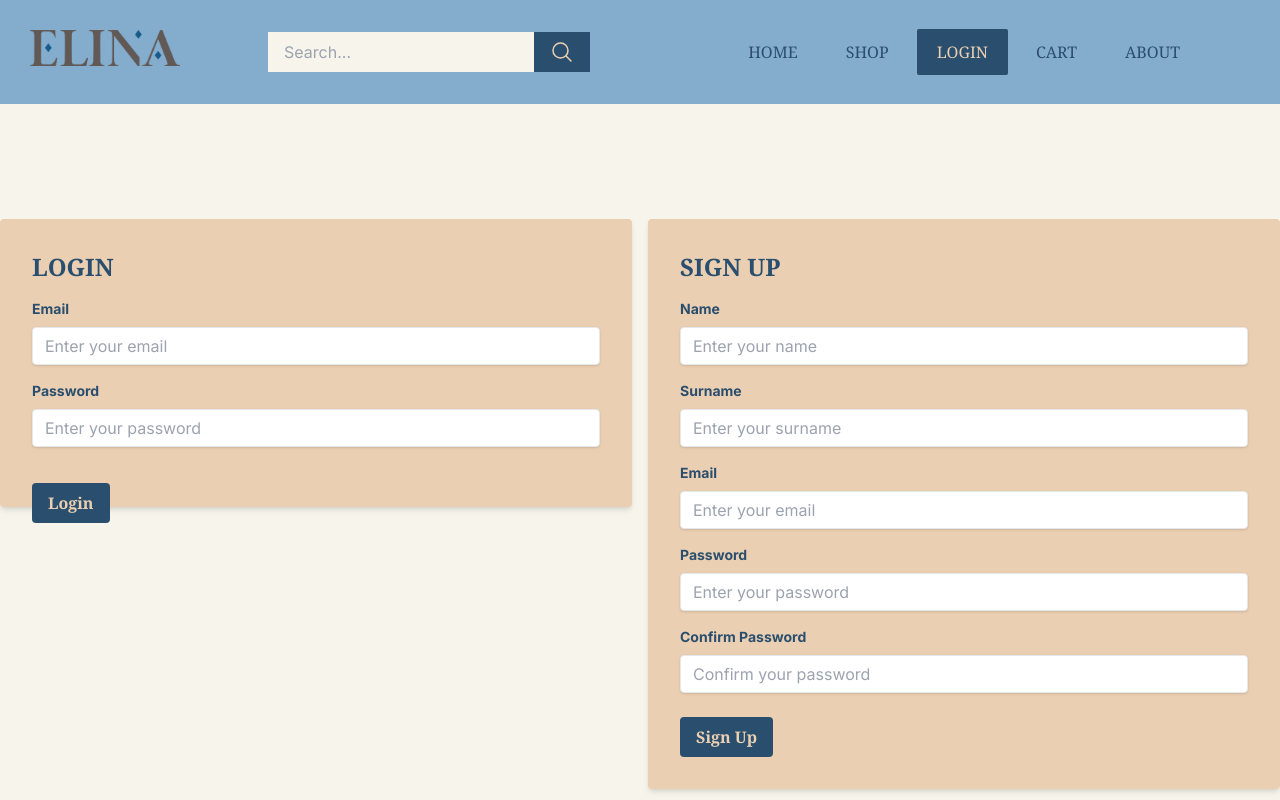
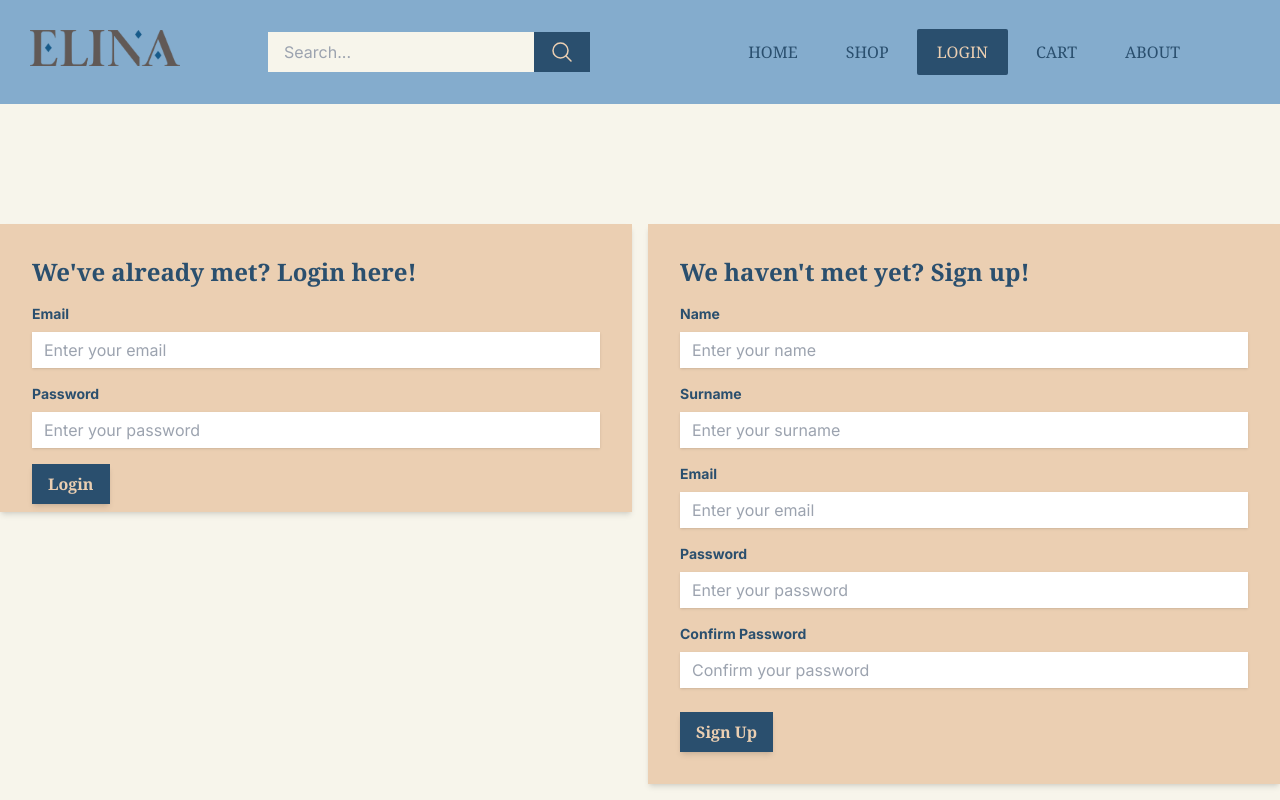
Before and after one commit to DinaVrandecic/HCI-2023-24, a Next.js app in the folder semester-project/: page /login in a window 1280 px wide. Shown: the top 800 px of the page. Built offline with nearby package versions, Linux system fonts and the light colour scheme.

Commit message:
login button fixed

```diff
--- a/semester-project/app/login/page.tsx
+++ b/semester-project/app/login/page.tsx
@@ -5,15 +5,15 @@ const Login = () => {
     <div className="min-h-screen flex items-center justify-center bg-page_background">
       <div className="flex flex-col md:flex-row space-y-4 md:space-y-0 md:space-x-4 w-full max-w-screen-xl">
         {/* Login Section */}
-        <div className="bg-peach1 p-8 rounded shadow-md w-full md:w-1/2 md:h-72">
-          <h2 className="text-2xl font-bold font-serif text-dark_blue mb-4">LOGIN</h2>
+        <div className="bg-peach1 p-8  shadow-md w-full md:w-1/2 md:h-72">
+          <h2 className="text-2xl font-bold font-serif text-dark_blue mb-4">We've already met? Login here!</h2>
           <form className="flex flex-col h-full">
             <div className="mb-4">
               <label className="block text-dark_blue text-sm font-bold mb-2" htmlFor="email">
                 Email
               </label>
               <input
-                className="shadow appearance-none border rounded w-full py-2 px-3 text-nf_blue leading-tight focus:outline-none focus:shadow-outline"
+                className="shadow appearance-none   w-full py-2 px-3 text-nf_blue leading-tight focus:outline-none focus:shadow-outline"
                 id="email"
                 type="email"
                 placeholder="Enter your email"
@@ -24,7 +24,7 @@ const Login = () => {
                 Password
               </label>
               <input
-                className="shadow appearance-none border rounded w-full py-2 px-3 text-nf_blue leading-tight focus:outline-none focus:shadow-outline"
+                className="shadow appearance-none  w-full py-2 px-3 text-nf_blue leading-tight focus:outline-none focus:shadow-outline"
                 id="password"
                 type="password"
                 placeholder="Enter your password"
@@ -33,7 +33,8 @@ const Login = () => {
             <div className="flex-grow"></div>
             <div className="flex items-start justify-start">
               <button
-                className="bg-dark_blue hover:bg-nf_blue text-peach1 hover:text-dark_blue font-bold font-serif py-2 px-4 rounded focus:outline-none focus:shadow-outline"
+                className="bg-dark_blue shadow-md hover:bg-nf_blue text-peach1 hover:text-dark_blue font-bold font-serif py-2 px-4 mb-20 focus:outline-none focus:shadow-outline "
+                style={{ marginBottom: "45px" }}
                 type="button"
               >
                 Login
@@ -42,15 +43,15 @@ const Login = () => {
           </form>
         </div>
         {/* Signup Section */}
-        <div className="bg-peach1 p-8 rounded shadow-md w-full md:w-1/2">
-          <h2 className="text-2xl font-bold font-serif text-dark_blue mb-4">SIGN UP</h2>
+        <div className="bg-peach1 p-8  shadow-md w-full md:w-1/2">
+          <h2 className="text-2xl font-bold font-serif text-dark_blue mb-4">We haven't met yet? Sign up!</h2>
           <form>
             <div className="mb-4">
               <label className="block text-dark_blue text-sm font-bold mb-2" htmlFor="name">
                 Name
               </label>
               <input
-                className="shadow appearance-none border rounded w-full py-2 px-3 text-nf_blue leading-tight focus:outline-none focus:shadow-outline"
+                className="shadow appearance-none  w-full py-2 px-3 text-nf_blue leading-tight focus:outline-none focus:shadow-outline"
                 id="name"
                 type="text"
                 placeholder="Enter your name"
@@ -61,7 +62,7 @@ const Login = () => {
                 Surname
               </label>
               <input
-                className="shadow appearance-none border rounded w-full py-2 px-3 text-nf_blue leading-tight focus:outline-none focus:shadow-outline"
+                className="shadow appearance-none  w-full py-2 px-3 text-nf_blue leading-tight focus:outline-none focus:shadow-outline"
                 id="surname"
                 type="text"
                 placeholder="Enter your surname"
@@ -72,7 +73,7 @@ const Login = () => {
                 Email
               </label>
               <input
-                className="shadow appearance-none border rounded w-full py-2 px-3 text-nf_blue leading-tight focus:outline-none focus:shadow-outline"
+                className="shadow appearance-none  w-full py-2 px-3 text-nf_blue leading-tight focus:outline-none focus:shadow-outline"
                 id="emailSignup"
                 type="email"
                 placeholder="Enter your email"
@@ -83,7 +84,7 @@ const Login = () => {
                 Password
               </label>
               <input
-                className="shadow appearance-none border rounded w-full py-2 px-3 text-nf_blue leading-tight focus:outline-none focus:shadow-outline"
+                className="shadow appearance-none  w-full py-2 px-3 text-nf_blue leading-tight focus:outline-none focus:shadow-outline"
                 id="passwordSignup"
                 type="password"
                 placeholder="Enter your password"
@@ -94,7 +95,7 @@ const Login = () => {
                 Confirm Password
               </label>
               <input
-                className="shadow appearance-none border rounded w-full py-2 px-3 text-nf_blue leading-tight focus:outline-none focus:shadow-outline"
+                className="shadow appearance-none  w-full py-2 px-3 text-nf_blue leading-tight focus:outline-none focus:shadow-outline"
                 id="confirmPassword"
                 type="password"
                 placeholder="Confirm your password"
@@ -102,7 +103,7 @@ const Login = () => {
             </div>
             <div className="flex items-center justify-between">
               <button
-                className="bg-dark_blue hover:bg-nf_blue text-peach1 hover:text-dark_blue font-bold font-serif py-2 px-4 rounded focus:outline-none focus:shadow-outline"
+                className="bg-dark_blue hover:bg-nf_blue text-peach1 hover:text-dark_blue font-bold font-serif py-2 px-4 shadow-md focus:outline-none focus:shadow-outline"
                 type="button"
               >
                 Sign Up
```
